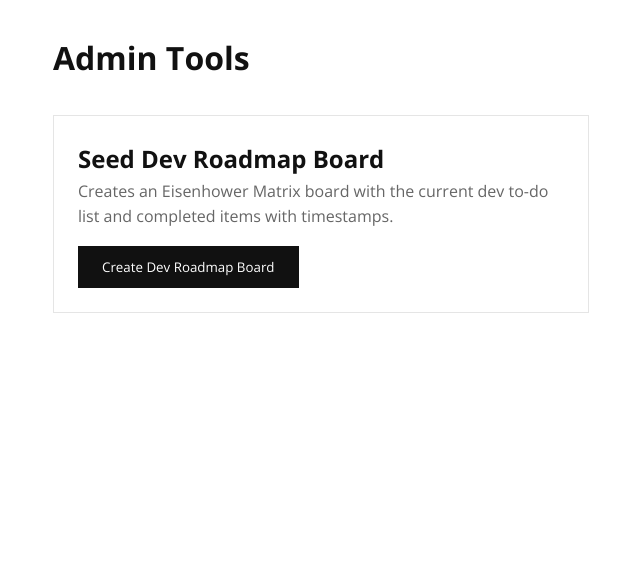
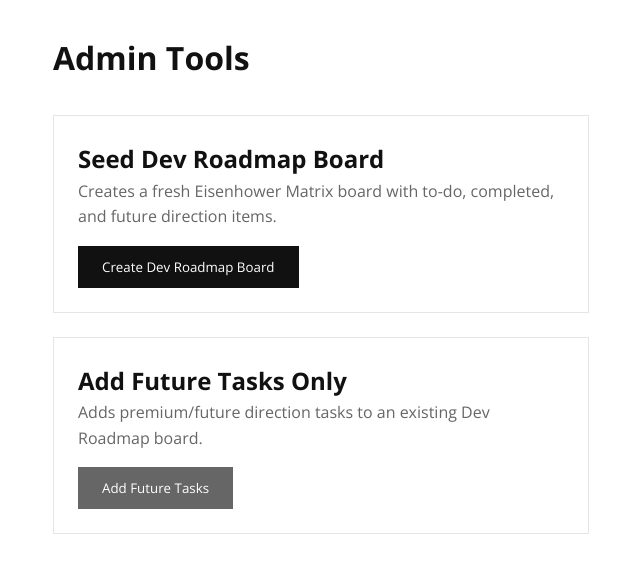
Before and after one commit to Amelia3141/PostItProject, a Next.js app in the folder ai-landscape-tool/: page /admin in a window 1280 px wide. Shown: the top 572 px of the page, without its empty margins (319-959 px from the left). Built offline with nearby package versions, Linux system fonts and the light colour scheme.

Commit message:
Add future direction tasks to dev roadmap - premium features, AI, analytics, permissions

```diff
--- a/ai-landscape-tool/src/app/admin/page.tsx
+++ b/ai-landscape-tool/src/app/admin/page.tsx
@@ -28,6 +28,7 @@ export default function AdminPage() {
         rows: [
           { id: 'important', label: 'Important', colour: 'pink' },
           { id: 'not-important', label: 'Not Important', colour: 'blue' },
+          { id: 'future', label: 'Future Direction', colour: 'purple' },
         ],
         createdBy: 'System',
         createdById: 'system',
@@ -37,16 +38,47 @@ export default function AdminPage() {
 
       // To-do tasks
       const todoTasks: { text: string; category: string; timeframe: string; tags: string[] }[] = [
+        // Important + Urgent
+        { text: 'Toast notifications for actions', category: 'important', timeframe: 'urgent', tags: ['ux', 'quick-win'] },
+        { text: 'Keyboard shortcuts', category: 'important', timeframe: 'urgent', tags: ['ux', 'quick-win'] },
+
+        // Important + Not Urgent
         { text: 'AI summarisation of board content', category: 'important', timeframe: 'not-urgent', tags: ['feature', 'ai'] },
         { text: 'Export to PowerPoint', category: 'important', timeframe: 'not-urgent', tags: ['feature', 'export'] },
         { text: 'Import from JSON', category: 'important', timeframe: 'not-urgent', tags: ['feature', 'import'] },
         { text: '@mentions in comments', category: 'important', timeframe: 'not-urgent', tags: ['feature', 'collab'] },
-        { text: 'Keyboard shortcuts', category: 'important', timeframe: 'not-urgent', tags: ['ux'] },
-        { text: 'Toast notifications for actions', category: 'not-important', timeframe: 'urgent', tags: ['ux'] },
+
+        // Not Important + Not Urgent
         { text: 'Embed mode for external sites', category: 'not-important', timeframe: 'not-urgent', tags: ['feature'] },
         { text: 'Note templates', category: 'not-important', timeframe: 'not-urgent', tags: ['feature'] },
         { text: 'Bulk note operations', category: 'not-important', timeframe: 'not-urgent', tags: ['feature'] },
-        { text: 'Board analytics/insights', category: 'not-important', timeframe: 'not-urgent', tags: ['feature', 'ai'] },
+
+        // Future Direction - Premium Features
+        { text: 'Custom domain support (white-labelling)', category: 'future', timeframe: 'not-urgent', tags: ['premium', 'branding'] },
+        { text: 'Per-user colour theme preferences', category: 'future', timeframe: 'not-urgent', tags: ['premium', 'ux'] },
+        { text: 'Per-board custom theme settings', category: 'future', timeframe: 'not-urgent', tags: ['premium', 'ux'] },
+        { text: 'Global page theme customisation', category: 'future', timeframe: 'not-urgent', tags: ['premium', 'branding'] },
+        { text: 'Live session insights dashboard', category: 'future', timeframe: 'not-urgent', tags: ['premium', 'analytics', 'ai'] },
+        { text: 'Auto-generated PDF reports', category: 'future', timeframe: 'not-urgent', tags: ['premium', 'export', 'ai'] },
+        { text: 'Auto-generated PowerPoint with AI', category: 'future', timeframe: 'not-urgent', tags: ['premium', 'export', 'ai'] },
+        { text: 'GitHub-style participation heatmap', category: 'future', timeframe: 'not-urgent', tags: ['premium', 'analytics'] },
+        { text: 'Ideas generated rate over time chart', category: 'future', timeframe: 'not-urgent', tags: ['premium', 'analytics'] },
+        { text: 'Visual cluster heatmaps', category: 'future', timeframe: 'not-urgent', tags: ['premium', 'analytics'] },
+        { text: 'Executive summary generator', category: 'future', timeframe: 'not-urgent', tags: ['premium', 'ai', 'export'] },
+        { text: 'Per-stakeholder summaries (govt/academia/industry/SME)', category: 'future', timeframe: 'not-urgent', tags: ['premium', 'ai'] },
+        { text: 'AI-generated insights per board category', category: 'future', timeframe: 'not-urgent', tags: ['premium', 'ai'] },
+        { text: 'Auto-cluster similar ideas', category: 'future', timeframe: 'not-urgent', tags: ['premium', 'ai'] },
+        { text: 'AI "what\'s missing" suggestions', category: 'future', timeframe: 'not-urgent', tags: ['premium', 'ai'] },
+        { text: 'Sentiment analysis on notes', category: 'future', timeframe: 'not-urgent', tags: ['premium', 'ai'] },
+        { text: 'AI action items extraction', category: 'future', timeframe: 'not-urgent', tags: ['premium', 'ai'] },
+        { text: 'Admin vs participant roles', category: 'future', timeframe: 'not-urgent', tags: ['premium', 'permissions'] },
+        { text: 'View permissions (hide prev group ideas)', category: 'future', timeframe: 'not-urgent', tags: ['premium', 'permissions'] },
+        { text: 'Admin-only settings panel', category: 'future', timeframe: 'not-urgent', tags: ['premium', 'permissions'] },
+        { text: 'Slack integration', category: 'future', timeframe: 'not-urgent', tags: ['premium', 'integration'] },
+        { text: 'Notion/Confluence export', category: 'future', timeframe: 'not-urgent', tags: ['premium', 'integration'] },
+        { text: 'Zapier webhooks', category: 'future', timeframe: 'not-urgent', tags: ['premium', 'integration'] },
+        { text: 'SSO/company login', category: 'future', timeframe: 'not-urgent', tags: ['premium', 'enterprise'] },
+        { text: 'Audit logs', category: 'future', timeframe: 'not-urgent', tags: ['premium', 'enterprise'] },
       ];
 
       // Completed tasks with completion dates
@@ -113,6 +145,78 @@ export default function AdminPage() {
     setLoading(false);
   };
 
+  const addFutureTasks = async () => {
+    setLoading(true);
+    setStatus('Adding future tasks to existing board...');
+
+    try {
+      initFirebase();
+
+      // Find the dev roadmap board
+      const { getAllBoards } = await import('@/lib/boardDb');
+      const boards = await getAllBoards();
+      const devBoard = boards.find(b => b.name.includes('Dev Roadmap'));
+
+      if (!devBoard) {
+        setStatus('Error: Dev Roadmap board not found. Create it first.');
+        setLoading(false);
+        return;
+      }
+
+      const futureTasks: { text: string; tags: string[] }[] = [
+        { text: 'Custom domain support (white-labelling)', tags: ['premium', 'branding'] },
+        { text: 'Per-user colour theme preferences', tags: ['premium', 'ux'] },
+        { text: 'Per-board custom theme settings', tags: ['premium', 'ux'] },
+        { text: 'Global page theme customisation', tags: ['premium', 'branding'] },
+        { text: 'Live session insights dashboard', tags: ['premium', 'analytics', 'ai'] },
+        { text: 'Auto-generated PDF reports', tags: ['premium', 'export', 'ai'] },
+        { text: 'Auto-generated PowerPoint with AI', tags: ['premium', 'export', 'ai'] },
+        { text: 'GitHub-style participation heatmap', tags: ['premium', 'analytics'] },
+        { text: 'Ideas generated rate over time chart', tags: ['premium', 'analytics'] },
+        { text: 'Visual cluster heatmaps', tags: ['premium', 'analytics'] },
+        { text: 'Executive summary generator', tags: ['premium', 'ai', 'export'] },
+        { text: 'Per-stakeholder summaries (govt/academia/industry/SME)', tags: ['premium', 'ai'] },
+        { text: 'AI-generated insights per board category', tags: ['premium', 'ai'] },
+        { text: 'Auto-cluster similar ideas', tags: ['premium', 'ai'] },
+        { text: 'AI "what\'s missing" suggestions', tags: ['premium', 'ai'] },
+        { text: 'Sentiment analysis on notes', tags: ['premium', 'ai'] },
+        { text: 'AI action items extraction', tags: ['premium', 'ai'] },
+        { text: 'Admin vs participant roles', tags: ['premium', 'permissions'] },
+        { text: 'View permissions (hide prev group ideas)', tags: ['premium', 'permissions'] },
+        { text: 'Admin-only settings panel', tags: ['premium', 'permissions'] },
+        { text: 'Slack integration', tags: ['premium', 'integration'] },
+        { text: 'Notion/Confluence export', tags: ['premium', 'integration'] },
+        { text: 'Zapier webhooks', tags: ['premium', 'integration'] },
+        { text: 'SSO/company login', tags: ['premium', 'enterprise'] },
+        { text: 'Audit logs', tags: ['premium', 'enterprise'] },
+      ];
+
+      // First check if board has 'future' row, if not we need to add tasks to 'not-important'
+      const hasFuture = devBoard.rows.some(r => r.id === 'future');
+      const category = hasFuture ? 'future' : 'not-important';
+
+      for (const task of futureTasks) {
+        await createNote({
+          text: task.text,
+          category: category as Category,
+          timeframe: 'not-urgent' as Timeframe,
+          boardId: devBoard.id,
+          votes: 0,
+          tags: task.tags,
+          connections: [],
+          createdBy: 'System',
+          createdById: 'system',
+        });
+      }
+
+      setStatus(`Done! Added ${futureTasks.length} future direction tasks.`);
+    } catch (error) {
+      setStatus(`Error: ${error}`);
+    }
+
+    setLoading(false);
+  };
+
   return (
     <div style={{ padding: '2rem', maxWidth: '600px', margin: '0 auto' }}>
       <h1>Admin Tools</h1>
@@ -120,7 +224,7 @@ export default function AdminPage() {
       <div style={{ marginTop: '2rem', padding: '1.5rem', border: '1px solid #e5e5e5' }}>
         <h2>Seed Dev Roadmap Board</h2>
         <p style={{ color: '#666', marginBottom: '1rem' }}>
-          Creates an Eisenhower Matrix board with the current dev to-do list and completed items with timestamps.
+          Creates a fresh Eisenhower Matrix board with to-do, completed, and future direction items.
         </p>
         <button
           onClick={seedDevBoard}
@@ -136,12 +240,34 @@ export default function AdminPage() {
         >
           {loading ? 'Creating...' : 'Create Dev Roadmap Board'}
         </button>
-        {status && (
-          <p style={{ marginTop: '1rem', padding: '0.75rem', background: '#fafafa' }}>
-            {status}
-          </p>
-        )}
       </div>
+
+      <div style={{ marginTop: '1.5rem', padding: '1.5rem', border: '1px solid #e5e5e5' }}>
+        <h2>Add Future Tasks Only</h2>
+        <p style={{ color: '#666', marginBottom: '1rem' }}>
+          Adds premium/future direction tasks to an existing Dev Roadmap board.
+        </p>
+        <button
+          onClick={addFutureTasks}
+          disabled={loading}
+          style={{
+            padding: '0.75rem 1.5rem',
+            background: '#666',
+            color: 'white',
+            border: 'none',
+            cursor: loading ? 'not-allowed' : 'pointer',
+            opacity: loading ? 0.5 : 1,
+          }}
+        >
+          {loading ? 'Adding...' : 'Add Future Tasks'}
+        </button>
+      </div>
+
+      {status && (
+        <p style={{ marginTop: '1rem', padding: '0.75rem', background: '#fafafa' }}>
+          {status}
+        </p>
+      )}
     </div>
   );
 }
```
